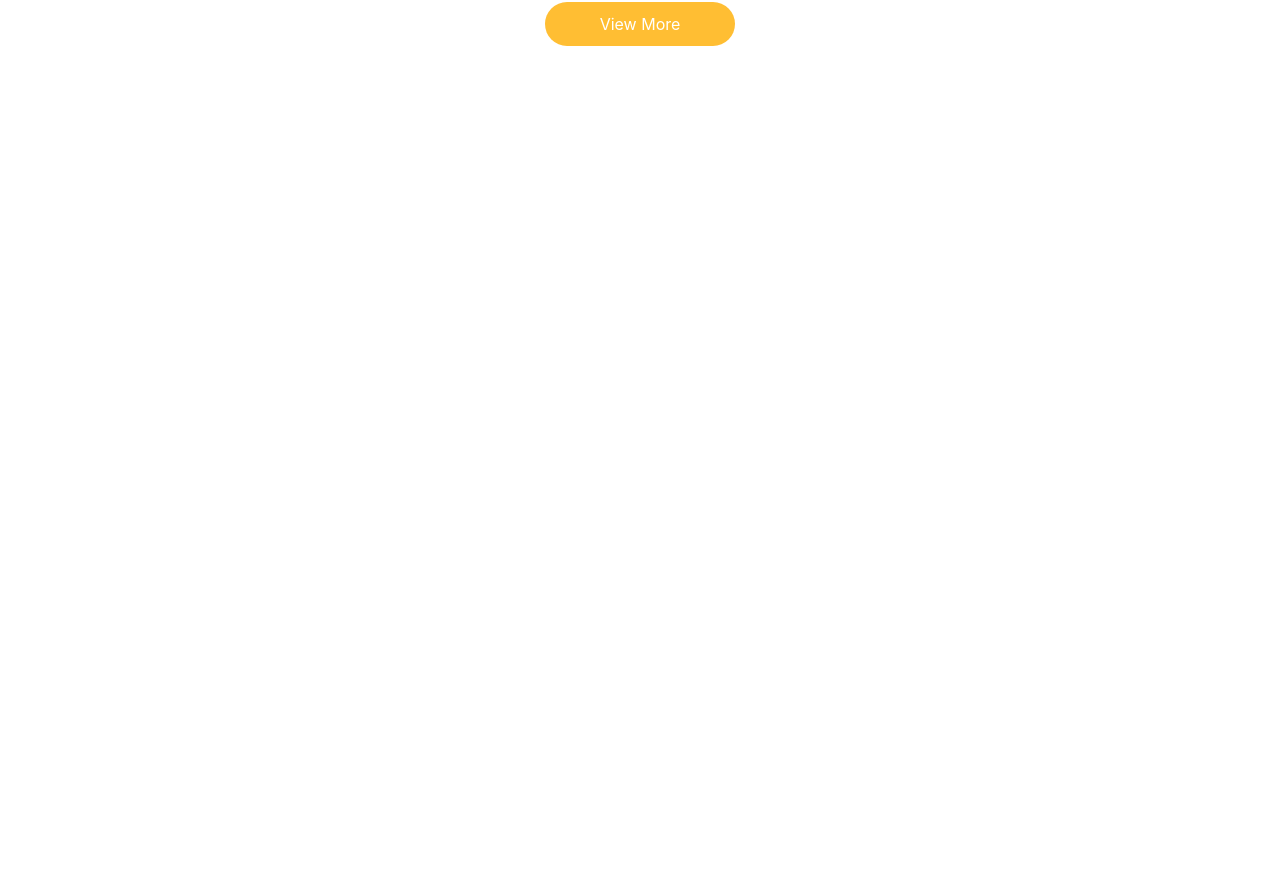
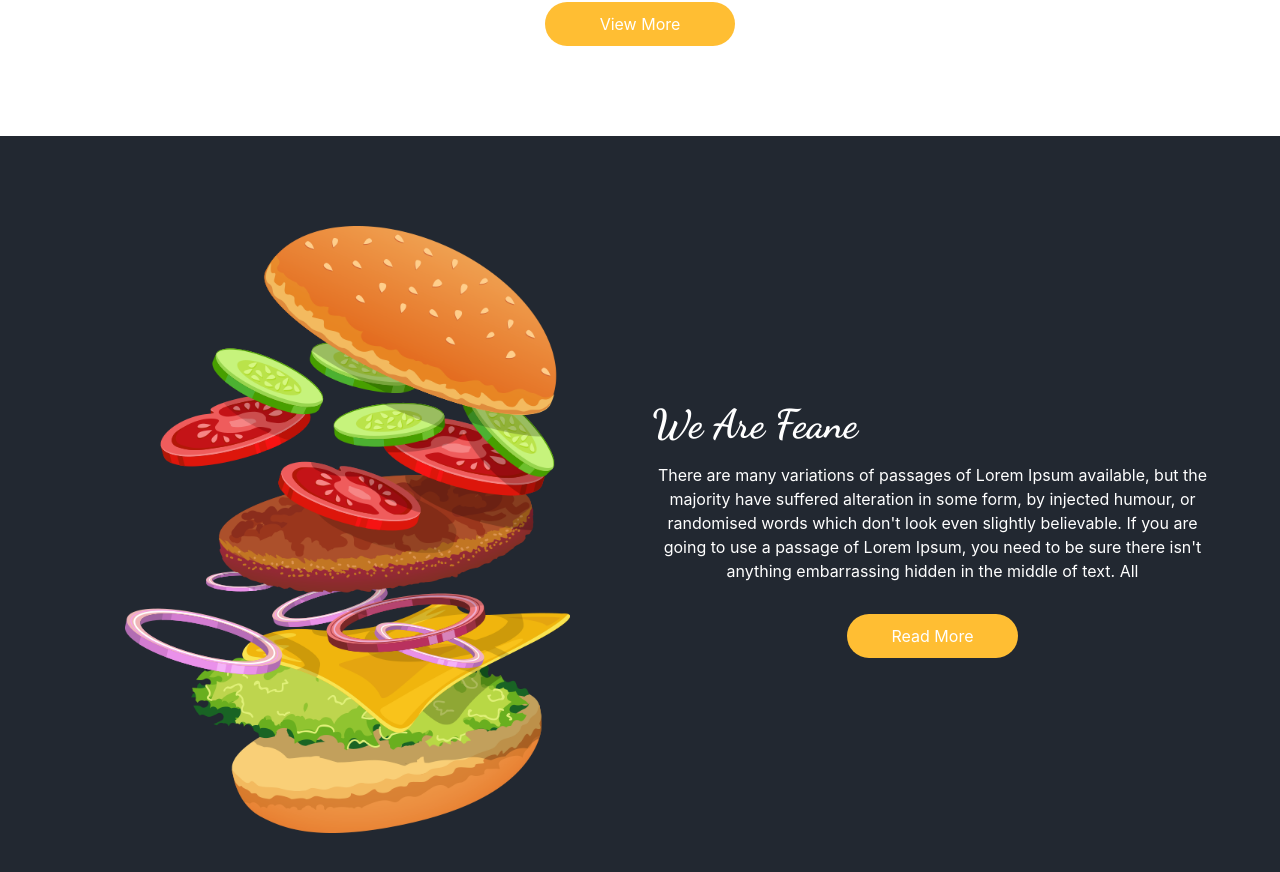
Before and after one commit to moulaye07/food-online, a React (Create React App) app in the folder client/: page / in a window 1280 px wide. Shown: the part 1438-2310 px from the top of the page. Before the commit the page ends 1574 px from the top, so only its background shows below. Built offline with nearby package versions, Linux system fonts and the light colour scheme; some icons are missing.

Commit message:
add About us section

```diff
--- /dev/null
+++ b/client/src/components/AboutUs.js
@@ -0,0 +1,44 @@
+import React from 'react';
+import aboutImg from './images/about-img.png';
+
+
+const AboutUs = () => {
+
+     const showAboutUs = () => (
+        <section class="about_section layout_padding">
+            <div class="container  ">
+
+                <div class="row">
+                    <div class="col-md-6 ">
+                        <div class="img-box">
+                            <img src={aboutImg} alt="" />
+                        </div>
+                    </div>
+                    <div class="col-md-6">
+                        <div class="detail-box">
+                            <div class="heading_container">
+                                <h2>
+                                    We Are Feane
+                                </h2>
+                            </div>
+                            <p>
+                                There are many variations of passages of Lorem Ipsum available, but the majority have suffered alteration
+                                in some form, by injected humour, or randomised words which don't look even slightly believable. If you
+                                are going to use a passage of Lorem Ipsum, you need to be sure there isn't anything embarrassing hidden in
+                                the middle of text. All
+                            </p>
+                            <a href="">
+                                Read More
+                            </a>
+                        </div>
+                    </div>
+                </div>
+            </div>
+        </section>
+
+     );
+
+    return <>{showAboutUs()}</>
+};
+
+export default AboutUs;
--- a/client/src/components/App.js
+++ b/client/src/components/App.js
@@ -1,11 +1,14 @@
 import './App.css';
 import Navbar from './Navbar';
 import Menu from './Menu';
+import AboutUs from './AboutUs';
 
 const App =  () => (
     <div className="App">
       <Navbar />
       <Menu />
+      <AboutUs />
+
     </div>
 );
 
```
Also changed, not shown: client/src/components/images/about-img.png (added).
